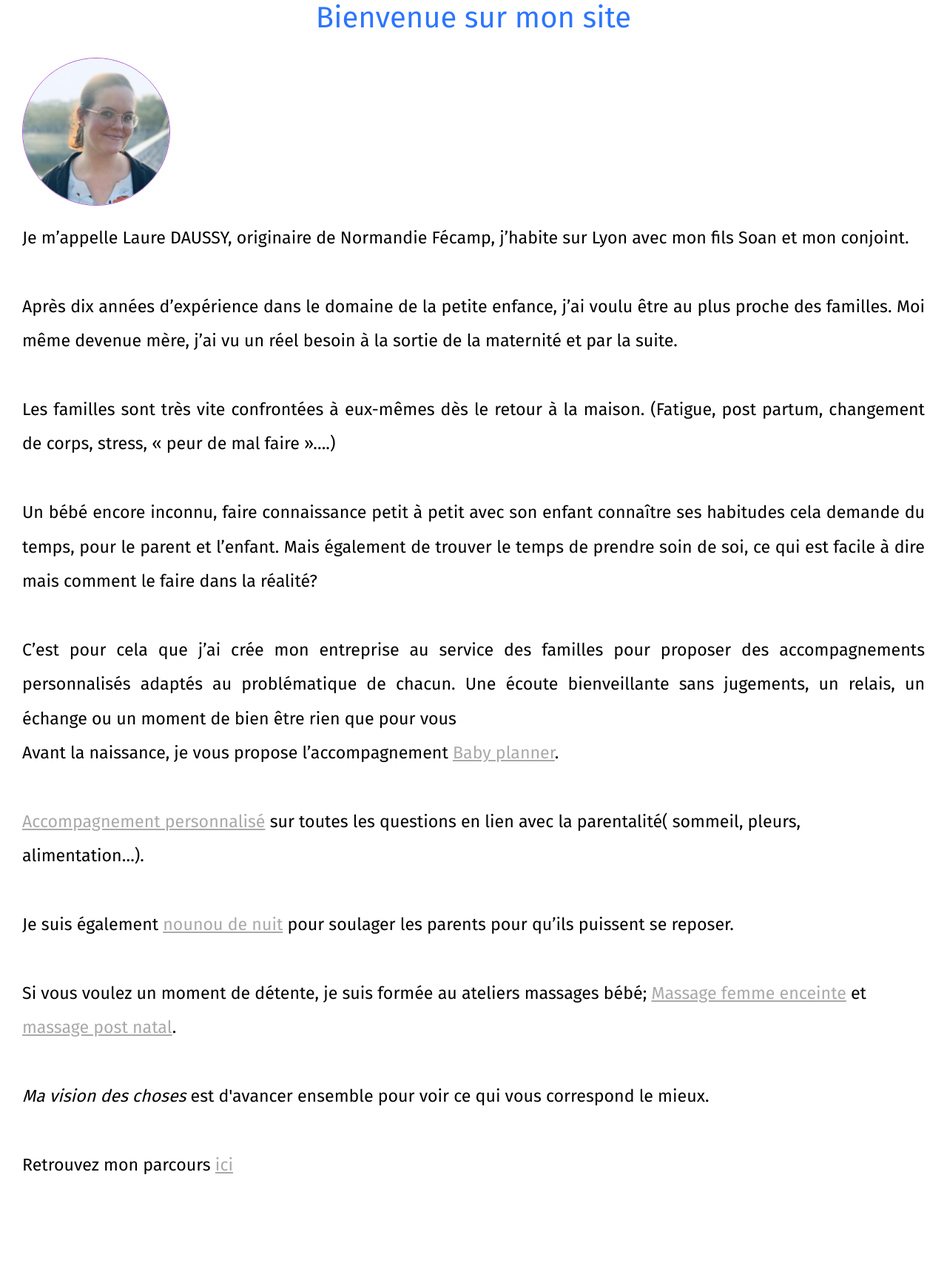
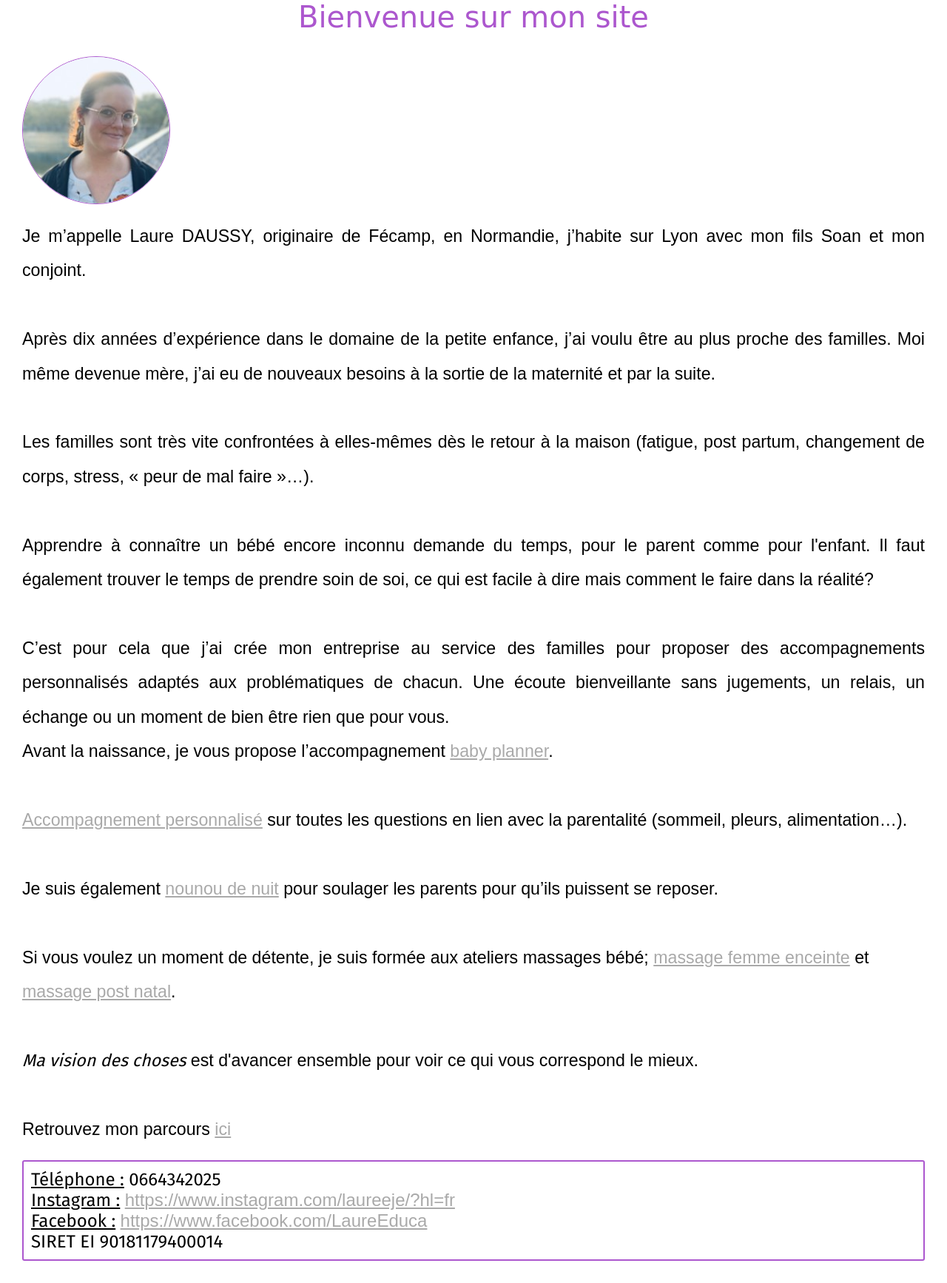
Before and after one commit to MaxDgst/site_laurefinal, a PHP site: page / in a window 1280 px wide. Shown: the part 228-1962 px from the top of the page at 74% size. Before the commit the page ends 1815 px from the top, so only its background shows below. Run offline with PHP 8.4, Linux system fonts and the light colour scheme.

Commit message:
laure-correction+prestas

```diff
--- a/controleur/controleurPrincipal.php
+++ b/controleur/controleurPrincipal.php
@@ -10,6 +10,7 @@ function controleurPrincipal($action) {
     $lesActions["inscription"] = "inscription.php";
     $lesActions["listeP"] = "listePartenaires.php";
     $lesActions["articlePodcast"] = "listeArticlePodcast.php";
+    $lesActions["prestation"] = "prestation.php";
     $lesActions["contact"] = "contact.php";
     $lesActions["profil"] = "monProfil.php";
     $lesActions["avis"] = "avisFamille.php";
--- a/css/style.css
+++ b/css/style.css
@@ -11,7 +11,6 @@
 }
 
 #sectionMenu{
-    height: 100vh;
     background-size: cover;
     background-position: center;
     position: relative;
@@ -206,16 +205,17 @@
 
 /*Connexion*/
 .formulaire {
-  border: 1px solid #A9A9A9;
+  border: 2px solid #ac57ce;
   border-radius: 3px;
   padding:10px;
 }
 
 .formulaire h1 {
   display:flex;
-  font-size:1.7rem;
-  font-weight: 800;
-  color:#A9A9A9;
+  font-size: 2.5rem;
+  font-weight: 400;
+  color: #A9A9A9;
+  font-family: 'Dancing Script', cursive;
 }
 
 .formulaire input[type="text"]{
@@ -338,7 +338,7 @@
 .conf h1 {
   display:flex;
   font-size:1.7rem;
-  font-weight: 800;
+  font-weight: 400;
   color:#A9A9A9;
 }
 
@@ -378,11 +378,12 @@
   display:flex;
   font-size:2.5rem;
   font-weight: 400;
-  color: #2c75ff ;
+  color: #ac57ce ;
   align-items: center;
   text-align: center;
   justify-content: center;
   margin-bottom:30px;
+  font-family: 'Dancing Script', cursive;
 }
 
 .photo1{
@@ -405,6 +406,7 @@
   line-height: 2;
   font-size: 1.45rem;
   text-align: justify;
+  font-family: 'Montserrat', sans-serif;
 }
 
 #section2accueil{
@@ -433,12 +435,14 @@
 .paragraphe2 a{
   color: #A9A9A9;
   text-decoration: underline;
+  font-family: 'Montserrat', sans-serif;
 }
 
 .paragraphe2 p{
   line-height: 2;
   font-size: 1.45rem;
   text-align: left;
+  font-family: 'Montserrat', sans-serif;
 }
 
 /*Fin accueil*/
@@ -561,7 +565,7 @@
   align-items: top;
   justify-content: center;
   font-size:1.3rem;
-  font-weight: 800;
+  font-weight: 400;
   color:#A9A9A9;
   padding:10px;
 }
@@ -576,7 +580,7 @@
   align-items: center;
   text-align: center;
   margin: 0 auto;
-  border: 3px solid #ac57ce;
+  border: 2px solid #ac57ce;
   border-radius: 3px;
 }
 
@@ -589,3 +593,27 @@
 
 
 /*Fin article et podcasts*/
+
+/*Pied*/
+.bande{
+  display:flex;
+  font-size:1.5rem;
+  font-weight: 400;
+  margin-bottom:30px;
+  font-family: 'Dancing Script', cursive;
+  width:100%;
+  border: 2px solid #ac57ce;
+  border-radius: 3px;
+  padding: 10px;
+}
+
+.bande a{
+  color: #A9A9A9;
+  text-decoration: underline;
+  font-family: 'Montserrat', sans-serif;
+}
+
+.bande u{
+  text-decoration: underline;
+}
+/*Fin Pied*/
--- a/vue/accueil.html
+++ b/vue/accueil.html
@@ -5,32 +5,30 @@
         <img src="image/laure_accueil.jpg" height="200px">
     </div>
     <div class="paragrahe1">
-        <p>Je m’appelle Laure DAUSSY, originaire de Normandie Fécamp, j’habite sur Lyon avec mon fils Soan et mon conjoint.<br><br>
+        <p>Je m’appelle Laure DAUSSY, originaire de Fécamp, en Normandie, j’habite sur Lyon avec mon fils Soan et mon conjoint.<br><br>
 
-            Après dix années d’expérience dans le domaine de la petite enfance, j’ai voulu être au plus proche des familles. Moi même devenue mère, j’ai vu un réel besoin à la sortie de la maternité et par la suite. <br><br>
-            Les familles sont très vite confrontées à eux-mêmes dès le retour à la maison. (Fatigue, post partum, changement de corps, stress, « peur de mal faire »….)<br><br>
-            Un bébé encore inconnu, faire connaissance petit à petit avec son enfant connaître ses habitudes cela demande du temps, pour le parent et l’enfant.
+            Après dix années d’expérience dans le domaine de la petite enfance, j’ai voulu être au plus proche des familles. Moi même devenue mère, j’ai eu de nouveaux besoins à la sortie de la maternité et par la suite. <br><br>
+            Les familles sont très vite confrontées à elles-mêmes dès le retour à la maison (fatigue, post partum, changement de corps, stress, « peur de mal faire »…).<br><br>
+            Apprendre à connaître un bébé encore inconnu demande du temps, pour le parent comme pour l'enfant.
 
-            Mais également de trouver le temps de prendre soin de soi, ce qui est facile à dire mais comment le faire dans la réalité?<br><br>
+            Il faut également trouver le temps de prendre soin de soi, ce qui est facile à dire mais comment le faire dans la réalité?<br><br>
 
-            C’est pour cela que j’ai crée mon entreprise au service des familles pour proposer des accompagnements personnalisés adaptés au problématique de chacun. Une écoute bienveillante sans jugements, un relais, un échange ou un moment de bien être rien que pour vous
+            C’est pour cela que j’ai crée mon entreprise au service des familles pour proposer des accompagnements personnalisés adaptés aux problématiques de chacun. Une écoute bienveillante sans jugements, un relais, un échange ou un moment de bien être rien que pour vous.
         </p>
     </div>
     <div class="paragraphe2">
         <p>
-            Avant la naissance, je vous propose l’accompagnement <a href="#">Baby planner</a>.<br><br>
+            Avant la naissance, je vous propose l’accompagnement <a href="#">baby planner</a>.<br><br>
 
-            <a href="#">Accompagnement personnalisé</a> sur toutes les questions en lien avec la parentalité( sommeil, pleurs, alimentation…).<br><br>
+            <a href="#">Accompagnement personnalisé</a> sur toutes les questions en lien avec la parentalité (sommeil, pleurs, alimentation…).<br><br>
 
             Je suis également <a href="#">nounou de nuit</a> pour soulager les parents pour qu’ils puissent se reposer.<br><br>
 
-            Si vous voulez un moment de détente, je suis formée au ateliers massages bébé;
-            <a href="#">Massage femme enceinte</a> et <a href="#">massage post natal</a>.<br><br>
+            Si vous voulez un moment de détente, je suis formée aux ateliers massages bébé;
+            <a href="#">massage femme enceinte</a> et <a href="#">massage post natal</a>.<br><br>
 
             <i>Ma vision des choses</i> est d'avancer ensemble pour voir ce qui vous correspond le mieux.<br><br>
             Retrouvez mon parcours <a href="./?action=accueil2">ici</a>
 
         </p>
     </div>
-</div>
-</section>
--- a/vue/entete.html.php
+++ b/vue/entete.html.php
@@ -16,7 +16,7 @@
       <nav class="navbar dark-mode" role="navigation">
         <div class="navbar__logo"><a href="./?action=accueilDefaut"><img src="image/logotest.png" height="200px"></a><h1>Laure Daussy <br> coach parental</h1></div>
           <ul class="navbar__links">
-            <li class="navbar__link first"><a href="#">Prestations</a></li>
+            <li class="navbar__link first"><a href="./?action=prestation">Prestations</a></li>
             <li class="navbar__link second"><a href="./?action=avis">Avis Familles</a></li>
             <li class="navbar__link third"><a href="./?action=contact">Contact</a></li>
             <li class="navbar__link four"><a href="./?action=articlePodcast">Mes articles et podcasts</a></li>
--- a/vue/pied.html.php
+++ b/vue/pied.html.php
@@ -1,5 +1,14 @@
+<br>
+<div class="bande">
+    <p>
+    <u>Téléphone :</u> 0664342025<br>
+    <u>Instagram :</u> <a href="https://www.instagram.com/laureeje/?hl=fr">https://www.instagram.com/laureeje/?hl=fr</a><br>
+    <u>Facebook :</u> <a href="https://www.facebook.com/LaureEduca">https://www.facebook.com/LaureEduca</a><br>
+    SIRET EI 90181179400014
+    </p>
+</div>
+</div>
 
-</div>
 
 </body>
 </html>
--- a/vue/vueListeAvis.html.php
+++ b/vue/vueListeAvis.html.php
@@ -34,5 +34,5 @@ for ($i = 0; $i < count($listeAvis); $i++) {
 ?>
 
 <div class="ajoutAvis">
-    <button type="button"><a href="./?action=ajoutAvis">Laissez-moi un avis !</button></br>
+    <button type="button"><a href="./?action=ajoutAvis">Laissez-moi un avis !</a></button></br>
 </div>
```
Also changed, not shown: controleur/prestation.php (added, +23 -0 lines), modele/bd.prestation.inc.php (added, +46 -0 lines), scriptbdd.sql (+34 -20 lines), vue/accueil2.html (+8 -9 lines), vue/vueArticlePodcast.html.php (+7 -1 lines), vue/vuePrestation.html.php (added, +37 -0 lines), photos/accpar.jpg (added), photos/babypla.jpg (added), photos/hopi.png (added), photos/massbebe.jpg (added), photos/massfe.jpg (added), 2 other files.
